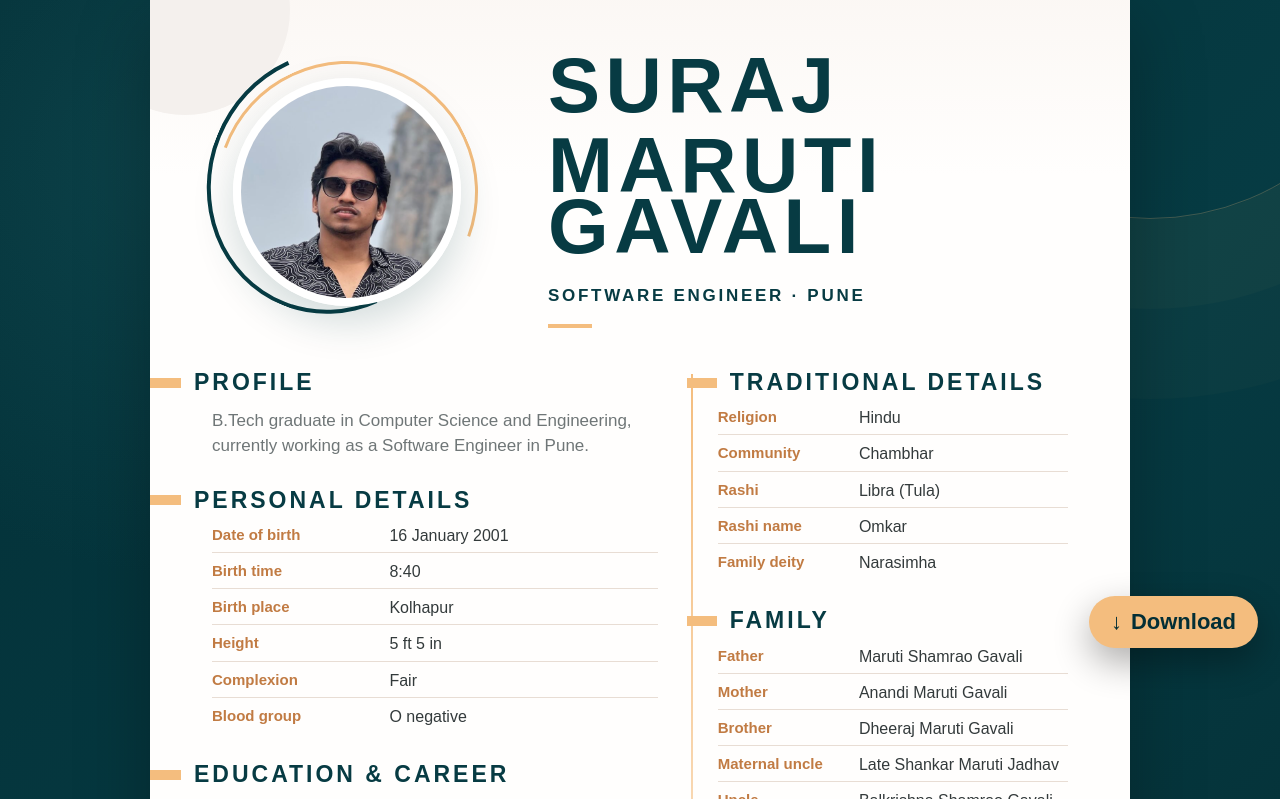
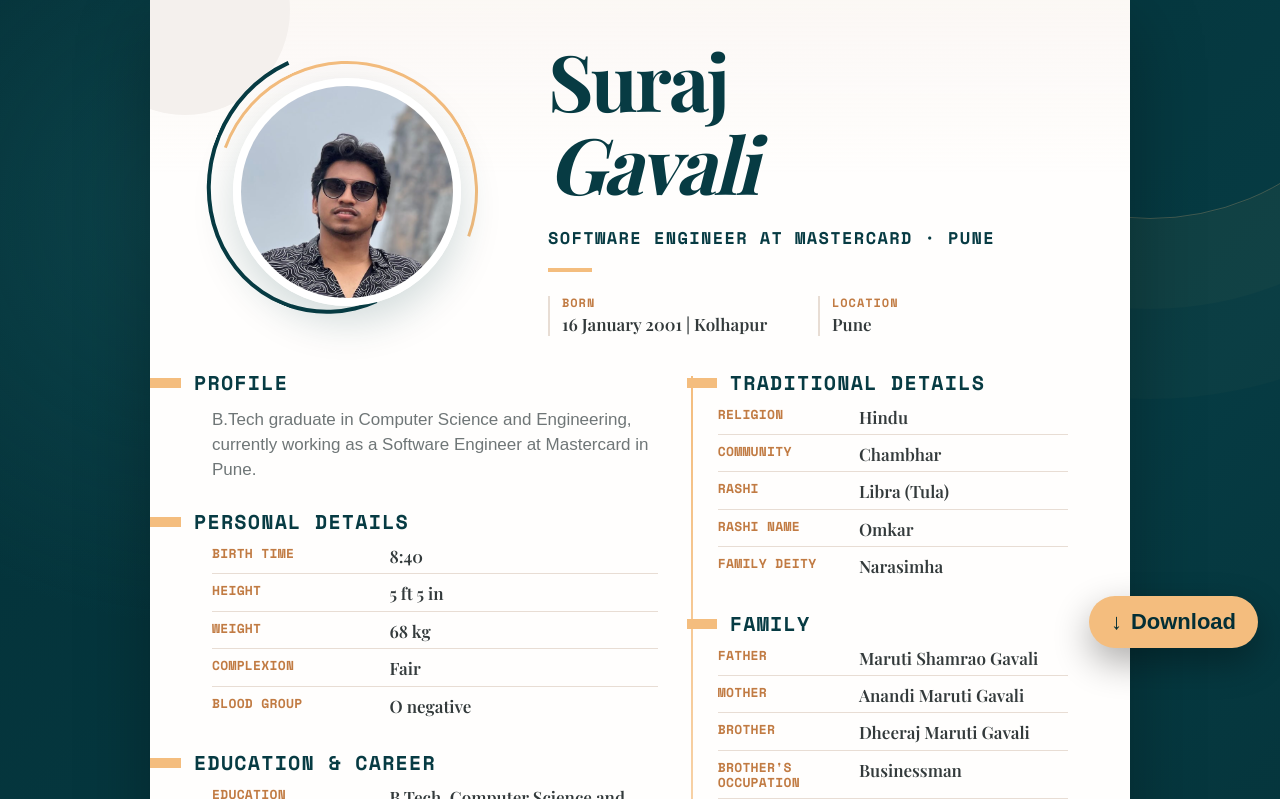
Before and after one commit to SurajGavali/biodata, a Next.js app: page / in a window 1280 px wide. Shown: the part 121-920 px from the top of the page. Built offline with nearby package versions, Linux system fonts and the light colour scheme; a web font is replaced by a local one.

Commit message:
Update biodata profile and presentation

```diff
--- a/package.json
+++ b/package.json
@@ -11,6 +11,8 @@
   "dependencies": {
     "@fontsource/darker-grotesque": "^5.3.0",
     "@fontsource/noto-sans-devanagari": "^5.3.0",
+    "@fontsource/playfair-display": "^5.3.0",
+    "@fontsource/space-mono": "^5.3.0",
     "html-to-image": "^1.11.13",
     "jspdf": "^4.2.1",
     "lucide-react": "^1.28.0",
--- a/src/app/biodata.ts
+++ b/src/app/biodata.ts
@@ -25,16 +25,16 @@ export type MarriageBiodata = {
 
 export const biodata: MarriageBiodata = {
   name: {
-    en: "Suraj Maruti Gavali",
-    mr: "सुरज मारुती गावळी",
+    en: "Suraj Gavali",
+    mr: "सुरज गवळी",
   },
   headline: {
-    en: "Software Engineer · Pune",
-    mr: "सॉफ्टवेअर इंजिनिअर · पुणे",
+    en: "Software Engineer at Mastercard · Pune",
+    mr: "मास्टरकार्ड येथे सॉफ्टवेअर इंजिनिअर · पुणे",
   },
   introduction: {
-    en: "B.Tech graduate in Computer Science and Engineering, currently working as a Software Engineer in Pune.",
-    mr: "बी.टेक. कम्प्युटर सायन्स अँड इंजिनिअरिंग पदवीधर. सध्या पुणे येथे सॉफ्टवेअर इंजिनिअर म्हणून कार्यरत.",
+    en: "B.Tech graduate in Computer Science and Engineering, currently working as a Software Engineer at Mastercard in Pune.",
+    mr: "बी.टेक. कम्प्युटर सायन्स अँड इंजिनिअरिंग पदवीधर. सध्या पुणे येथे मास्टरकार्डमध्ये सॉफ्टवेअर इंजिनिअर म्हणून कार्यरत.",
   },
   personal: {
     title: {
@@ -57,6 +57,10 @@ export const biodata: MarriageBiodata = {
       {
         label: { en: "Height", mr: "उंची" },
         value: { en: "5 ft 5 in", mr: "५ फूट ५ इंच" },
+      },
+      {
+        label: { en: "Weight", mr: "वजन" },
+        value: { en: "68 kg", mr: "६८ किलो" },
       },
       {
         label: { en: "Complexion", mr: "वर्ण" },
@@ -94,6 +98,10 @@ export const biodata: MarriageBiodata = {
           en: "Software Engineer",
           mr: "सॉफ्टवेअर इंजिनिअर",
         },
+      },
+      {
+        label: { en: "Employer", mr: "कंपनी" },
+        value: { en: "Mastercard", mr: "मास्टरकार्ड" },
       },
       {
         label: { en: "Work location", mr: "नोकरीचे ठिकाण" },
@@ -139,21 +147,32 @@ export const biodata: MarriageBiodata = {
         label: { en: "Father", mr: "वडील" },
         value: {
           en: "Maruti Shamrao Gavali",
-          mr: "श्री. मारुती शामराव गावळी",
+          mr: "श्री. मारुती शामराव गवळी",
         },
       },
       {
         label: { en: "Mother", mr: "आई" },
         value: {
           en: "Anandi Maruti Gavali",
-          mr: "सौ. आनंदी मारुती गावळी",
+          mr: "सौ. आनंदी मारुती गवळी",
         },
       },
       {
         label: { en: "Brother", mr: "भाऊ" },
         value: {
           en: "Dheeraj Maruti Gavali",
-          mr: "कु. धीरज मारुती गावळी",
+          mr: "कु. धीरज मारुती गवळी",
+        },
+      },
+      {
+        label: { en: "Brother's occupation", mr: "भावाचा व्यवसाय" },
+        value: { en: "Businessman", mr: "व्यावसायिक" },
+      },
+      {
+        label: { en: "Family business", mr: "कौटुंबिक व्यवसाय" },
+        value: {
+          en: "Two Kolhapuri chappal shops, managed by father and brother",
+          mr: "दोन कोल्हापुरी चप्पल दुकाने — वडील व भाऊ सांभाळतात",
         },
       },
       {
@@ -167,7 +186,7 @@ export const biodata: MarriageBiodata = {
         label: { en: "Uncle", mr: "चुलते" },
         value: {
           en: "Balkrishna Shamrao Gavali",
-          mr: "श्री. बाळकृष्ण शामराव गावळी",
+          mr: "श्री. बाळकृष्ण शामराव गवळी",
         },
       },
       {
@@ -185,6 +204,10 @@ export const biodata: MarriageBiodata = {
       mr: "संपर्क",
     },
     details: [
+      {
+        label: { en: "Suraj's mobile", mr: "सुरजचा मोबाईल" },
+        value: { en: "8408878186", mr: "८४०८८७८१८६" },
+      },
       {
         label: { en: "Address", mr: "पत्ता" },
         value: {
@@ -208,7 +231,7 @@ export const biodata: MarriageBiodata = {
         label: { en: "Relations", mr: "इतर पाहुणे" },
         value: {
           en: "Gavali, Chougule, Jadhav, Nangare, Chavan, Kamble, Chougule, Bamane, Patil, Lohar, Doiphode",
-          mr: "गावळी, चौगुले, जाधव, नांगरे, चव्हाण, कांबळे, चौगुले, बामणे, पाटील, लोहार, डोईफोडे",
+          mr: "गवळी, चौगुले, जाधव, नांगरे, चव्हाण, कांबळे, चौगुले, बामणे, पाटील, लोहार, डोईफोडे",
         },
       },
     ],
@@ -218,9 +241,21 @@ export const biodata: MarriageBiodata = {
 export const profileFacts = {
   username: "@suraj.gavali",
   birthDate: "2001-01-16",
+  born: {
+    en: "16 January 2001 | Kolhapur",
+    mr: "१६ जानेवारी २००१ | कोल्हापूर",
+  },
   height: {
     en: "5′5″",
     mr: "५′५″",
+  },
+  location: {
+    en: "Pune",
+    mr: "पुणे",
+  },
+  weight: {
+    en: "68 kg",
+    mr: "६८ किलो",
   },
   salary: {
     en: "Private",
@@ -229,7 +264,10 @@ export const profileFacts = {
 } satisfies {
   username: string;
   birthDate: string;
+  born: LocalizedText;
   height: LocalizedText;
+  location: LocalizedText;
+  weight: LocalizedText;
   salary: LocalizedText;
 };
 
@@ -245,7 +283,7 @@ export const uiCopy = {
     generatingPdf: "Preparing PDF…",
     generatingPng: "Preparing PNG…",
     downloadError: "The download could not be created. Please try again.",
-    footerNotice: "Suraj Maruti Gavali · Marriage biodata",
+    footerNotice: "Suraj Gavali · Marriage biodata",
     about: "Profile",
   },
   mr: {
@@ -259,7 +297,7 @@ export const uiCopy = {
     generatingPdf: "PDF तयार होत आहे…",
     generatingPng: "PNG तयार होत आहे…",
     downloadError: "डाउनलोड तयार करता आले नाही. कृपया पुन्हा प्रयत्न करा.",
-    footerNotice: "सुरज मारुती गावळी · विवाह परिचयपत्र",
+    footerNotice: "सुरज गवळी · विवाह परिचयपत्र",
     about: "परिचय",
   },
 } satisfies Record<Locale, Record<string, string>>;
--- a/src/app/globals.css
+++ b/src/app/globals.css
@@ -8,6 +8,8 @@
   --text: #333a3b;
   --muted: #6f7677;
   --line: #e8ddd4;
+  --display-font: "Playfair Display", Georgia, serif;
+  --label-font: "Space Mono", "Courier New", monospace;
 }
 
 * {
@@ -403,25 +405,27 @@ a:focus-visible {
   display: flex;
   flex-direction: column;
   color: var(--ink);
+  font-family: var(--display-font);
   font-size: clamp(54px, 7vw, 78px);
   font-weight: 700;
-  letter-spacing: 0.07em;
-  line-height: 0.78;
-  text-transform: uppercase;
+  letter-spacing: -0.035em;
+  line-height: 0.82;
 }
 
 .identity h1 strong {
   margin-top: 19px;
   color: inherit;
-  font-weight: 600;
+  font-style: italic;
+  font-weight: 700;
 }
 
 .headline {
   margin-top: 29px;
   color: var(--ink);
+  font-family: var(--label-font);
   font-size: 17px;
-  font-weight: 800;
-  letter-spacing: 0.16em;
+  font-weight: 700;
+  letter-spacing: 0.08em;
   text-transform: uppercase;
 }
 
@@ -431,6 +435,38 @@ a:focus-visible {
   height: 4px;
   margin-top: 18px;
   background: var(--peach);
+}
+
+.headerFacts {
+  display: grid;
+  grid-template-columns: repeat(2, minmax(0, 1fr));
+  gap: 20px;
+  margin-top: 24px;
+}
+
+.headerFacts > div {
+  min-width: 0;
+  padding-left: 12px;
+  border-left: 2px solid var(--line);
+}
+
+.headerFacts dt {
+  color: var(--peach-deep);
+  font-family: var(--label-font);
+  font-size: 12px;
+  font-weight: 700;
+  letter-spacing: 0.08em;
+  line-height: 1.2;
+  text-transform: uppercase;
+}
+
+.headerFacts dd {
+  margin-top: 4px;
+  color: var(--text);
+  font-family: var(--display-font);
+  font-size: 17px;
+  font-weight: 600;
+  line-height: 1.25;
 }
 
 .contentGrid {
@@ -486,9 +522,10 @@ a:focus-visible {
 
 .sectionHeading h2 {
   color: var(--ink);
-  font-size: 23px;
-  font-weight: 800;
-  letter-spacing: 0.13em;
+  font-family: var(--label-font);
+  font-size: 20px;
+  font-weight: 700;
+  letter-spacing: 0.06em;
   line-height: 1.1;
   text-transform: uppercase;
 }
@@ -520,16 +557,20 @@ a:focus-visible {
 
 .detailRow dt {
   color: var(--peach-deep);
-  font-size: 15px;
+  font-family: var(--label-font);
+  font-size: 13px;
   font-weight: 700;
+  letter-spacing: 0.02em;
+  text-transform: uppercase;
 }
 
 .detailRow dd {
   min-width: 0;
   overflow-wrap: anywhere;
   color: var(--text);
-  font-size: 16px;
-  font-weight: 500;
+  font-family: var(--display-font);
+  font-size: 17px;
+  font-weight: 600;
 }
 
 .sheetFooter {
@@ -557,6 +598,16 @@ a:focus-visible {
 }
 
 [lang="mr"] {
+  font-family: "Noto Sans Devanagari", sans-serif;
+}
+
+[lang="mr"] .identity h1,
+[lang="mr"] .headline,
+[lang="mr"] .headerFacts dt,
+[lang="mr"] .headerFacts dd,
+[lang="mr"] .sectionHeading h2,
+[lang="mr"] .detailRow dt,
+[lang="mr"] .detailRow dd {
   font-family: "Noto Sans Devanagari", sans-serif;
 }
 
@@ -600,8 +651,8 @@ a:focus-visible {
 .exportSheet .profileHeader {
   grid-template-columns: 225px minmax(0, 1fr);
   gap: 44px;
-  min-height: 220px;
-  margin-bottom: 24px;
+  min-height: 210px;
+  margin-bottom: 18px;
 }
 
 .exportSheet .portraitOrbits {
@@ -624,13 +675,31 @@ a:focus-visible {
 }
 
 .exportSheet .headline {
-  margin-top: 21px;
-  font-size: 13px;
+  margin-top: 16px;
+  font-size: 11px;
 }
 
 .exportSheet .titleRule {
   height: 3px;
+  margin-top: 10px;
+}
+
+.exportSheet .headerFacts {
+  gap: 12px;
   margin-top: 13px;
+}
+
+.exportSheet .headerFacts > div {
+  padding-left: 8px;
+}
+
+.exportSheet .headerFacts dt {
+  font-size: 8px;
+}
+
+.exportSheet .headerFacts dd {
+  margin-top: 2px;
+  font-size: 10.5px;
 }
 
 .exportSheet .contentGrid {
@@ -643,7 +712,7 @@ a:focus-visible {
 }
 
 .exportSheet .column {
-  gap: 18px;
+  gap: 14px;
 }
 
 .exportSheet .sectionHeading {
@@ -673,13 +742,13 @@ a:focus-visible {
 }
 
 .exportSheet .detailList {
-  gap: 4px;
+  gap: 3px;
 }
 
 .exportSheet .detailRow {
   grid-template-columns: minmax(79px, 0.38fr) minmax(0, 0.62fr);
   gap: 8px;
-  padding-bottom: 4px;
+  padding-bottom: 3px;
 }
 
 .exportSheet .detailRow dt {
@@ -834,9 +903,9 @@ a:focus-visible {
   }
 
   .sheetWrapper .profileHeader {
-    grid-template-areas: "identity portrait";
-    grid-template-columns: minmax(0, 1.55fr) minmax(102px, 0.85fr);
-    gap: 9px;
+    grid-template-areas: "portrait identity";
+    grid-template-columns: minmax(102px, 0.85fr) minmax(0, 1.55fr);
+    gap: 12px;
     align-items: center;
     min-height: 132px;
     margin-bottom: 18px;
@@ -847,7 +916,7 @@ a:focus-visible {
     grid-area: portrait;
     width: 118px;
     height: 118px;
-    justify-self: end;
+    justify-self: start;
   }
 
   .sheetWrapper .portraitFrame {
@@ -875,7 +944,7 @@ a:focus-visible {
   .sheetWrapper [lang="mr"] .identity h1 {
     align-items: flex-start;
     font-size: clamp(25px, 8.2vw, 32px);
-    letter-spacing: 0.045em;
+    letter-spacing: -0.025em;
     line-height: 0.82;
   }
 
@@ -888,16 +957,37 @@ a:focus-visible {
   }
 
   .sheetWrapper .headline {
-    margin-top: 15px;
-    font-size: 8.5px;
-    letter-spacing: 0.09em;
+    margin-top: 12px;
+    font-size: 7.5px;
+    letter-spacing: 0.04em;
     line-height: 1.2;
   }
 
   .sheetWrapper .titleRule {
     width: 25px;
     height: 2px;
+    margin-top: 6px;
+  }
+
+  .sheetWrapper .headerFacts {
+    gap: 6px;
     margin-top: 8px;
+  }
+
+  .sheetWrapper .headerFacts > div {
+    padding-left: 5px;
+    border-left-width: 1px;
+  }
+
+  .sheetWrapper .headerFacts dt {
+    font-size: 6px;
+    letter-spacing: 0.03em;
+  }
+
+  .sheetWrapper .headerFacts dd {
+    margin-top: 1px;
+    font-size: 7.5px;
+    line-height: 1.18;
   }
 
   .sheetWrapper .desktopContentGrid {
@@ -1007,7 +1097,7 @@ a:focus-visible {
 
 @media (max-width: 420px) {
   .sheetWrapper .profileHeader {
-    grid-template-columns: minmax(0, 1.5fr) minmax(92px, 0.8fr);
+    grid-template-columns: minmax(92px, 0.8fr) minmax(0, 1.5fr);
   }
 
   .sheetWrapper .portraitOrbits {
--- a/src/app/layout.tsx
+++ b/src/app/layout.tsx
@@ -8,6 +8,10 @@ import "@fontsource/noto-sans-devanagari/400.css";
 import "@fontsource/noto-sans-devanagari/500.css";
 import "@fontsource/noto-sans-devanagari/600.css";
 import "@fontsource/noto-sans-devanagari/700.css";
+import "@fontsource/playfair-display/600.css";
+import "@fontsource/playfair-display/700.css";
+import "@fontsource/space-mono/400.css";
+import "@fontsource/space-mono/700.css";
 import "./globals.css";
 
 const deploymentUrl =
--- a/src/app/page.tsx
+++ b/src/app/page.tsx
@@ -9,6 +9,7 @@ import {
   type BiodataSection,
   type Locale,
   type LocalizedText,
+  profileFacts,
   uiCopy,
 } from "./biodata";
 
@@ -54,6 +55,14 @@ function BiodataSheet({
   exportMode?: boolean;
 }) {
   const copy = uiCopy[locale];
+  const classicPersonal: BiodataSection = {
+    ...biodata.personal,
+    details: biodata.personal.details.filter(
+      (detail) =>
+        detail.label.en !== "Date of birth" &&
+        detail.label.en !== "Birth place",
+    ),
+  };
 
   return (
     <article
@@ -73,10 +82,10 @@ function BiodataSheet({
               alt={
                 locale === "en"
                   ? "Portrait of Suraj Gavali"
-                  : "सुरज गावळी यांचे छायाचित्र"
+                  : "सुरज गवळी यांचे छायाचित्र"
               }
               fill
-              priority
+              loading="eager"
               sizes={exportMode ? "220px" : "(max-width: 760px) 180px, 230px"}
               className="portraitImage"
             />
@@ -92,6 +101,16 @@ function BiodataSheet({
           </h1>
           <p className="headline">{localized(biodata.headline, locale)}</p>
           <span className="titleRule" aria-hidden="true" />
+          <dl className="headerFacts">
+            <div>
+              <dt>{locale === "en" ? "Born" : "जन्म"}</dt>
+              <dd>{localized(profileFacts.born, locale)}</dd>
+            </div>
+            <div>
+              <dt>{locale === "en" ? "Location" : "ठिकाण"}</dt>
+              <dd>{localized(profileFacts.location, locale)}</dd>
+            </div>
+          </dl>
         </div>
       </header>
 
@@ -104,7 +123,7 @@ function BiodataSheet({
             </div>
             <p>{localized(biodata.introduction, locale)}</p>
           </section>
-          <DetailSection section={biodata.personal} locale={locale} />
+          <DetailSection section={classicPersonal} locale={locale} />
           <DetailSection section={biodata.education} locale={locale} />
         </div>
 
@@ -118,7 +137,7 @@ function BiodataSheet({
       {!exportMode && (
         <div className="mobileContentGrid">
           <div className="mobileColumn mobileRail">
-            <DetailSection section={biodata.personal} locale={locale} />
+            <DetailSection section={classicPersonal} locale={locale} />
             <DetailSection section={biodata.horoscope} locale={locale} />
             <DetailSection section={biodata.contact} locale={locale} />
           </div>
@@ -258,9 +277,9 @@ export default function Home() {
         });
         pdf.addImage(imageData, "PNG", 0, 0, 210, 297, undefined, "FAST");
         pdf.setProperties({
-          author: "Suraj Maruti Gavali",
+          author: "Suraj Gavali",
           subject: "Marriage biodata",
-          title: `Suraj Maruti Gavali Biodata (${locale.toUpperCase()})`,
+          title: `Suraj Gavali Biodata (${locale.toUpperCase()})`,
         });
         pdf.save(`${filename}.pdf`);
       }
```
Also changed, not shown: src/app/instastyle/page.tsx (+26 -16 lines), 1 other file (tests, documents, lock files or other folders).
